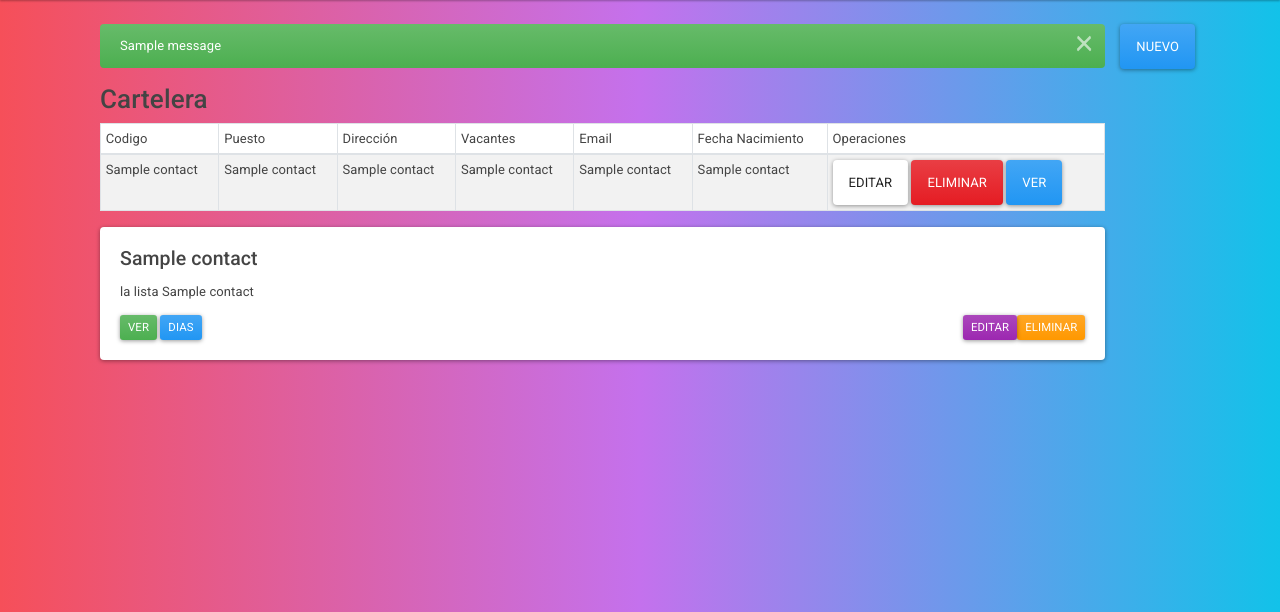
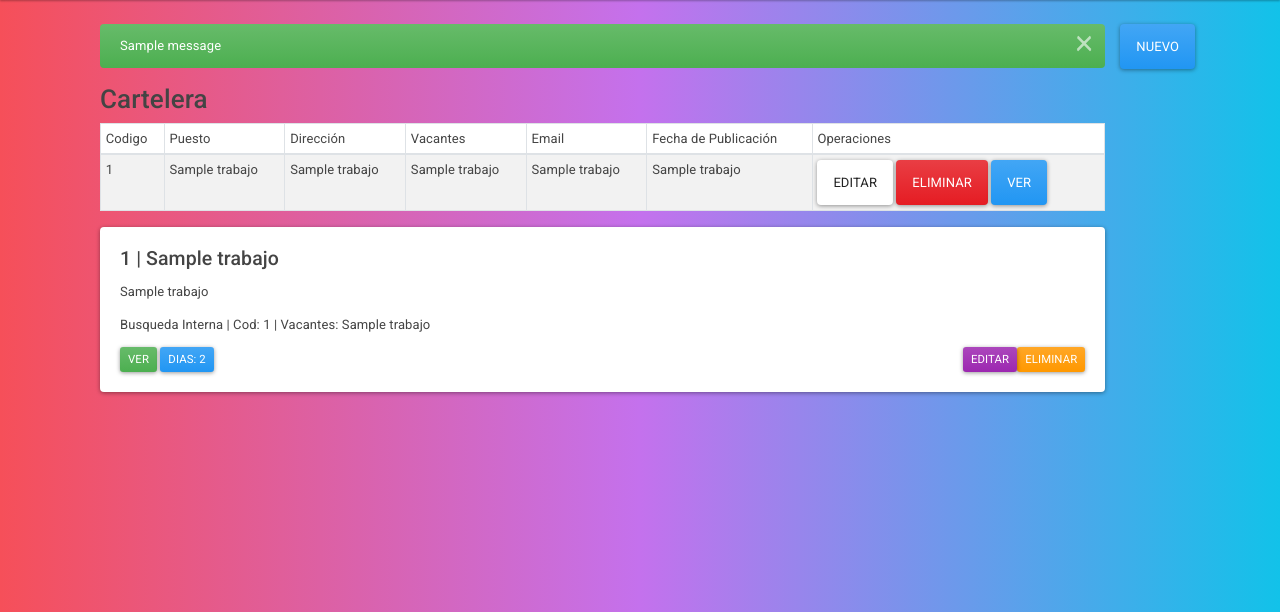
Before and after one commit to dsebas13/depec4, a Flask app: template templates/gridjobs.html in a window 1280 px wide. Shown: the part 80-692 px from the top of the page. Run offline with Flask 2, Linux system fonts and the light colour scheme; the template is opened without the code that fills it: most values are stand-ins (such as "Sample title", 1, 10 or a date in 2020); one stand-in notice (Sample message) is shown; some libraries are stand-ins or nearby versions.

Commit message:
tabla trabajos

```diff
--- a/app.py
+++ b/app.py
@@ -30,9 +30,9 @@ def grid():
 @app.route('/gridjobs')
 def gridjobs():
     cur = mysql.connection.cursor()
-    cur.execute('SELECT * FROM contacts')
+    cur.execute('SELECT * FROM trabajos')
     data = cur.fetchall()
-    return render_template('gridjobs.html', contacts = data)
+    return render_template('gridjobs.html', trabajos = data)
 
 @app.route('/add_contact', methods= ['POST'])
 def add_contact():
--- a/templates/edit-contact.html
+++ b/templates/edit-contact.html
@@ -31,8 +31,6 @@
                     Save
                 </button>
                 <a href="{{url_for('grid')}}" class="btn btn-primary">Regresar</a>
-
-
             </div>
         </form>
     </div>
--- a/templates/grid.html
+++ b/templates/grid.html
@@ -41,10 +41,10 @@
                 <tr>
                     <td> {{ contact.1 }} </td>
                     <td> {{ contact.2 }} </td>
+                    <td> {{ contact.6 }} </td>
                     <td> {{ contact.3 }} </td>
                     <td> {{ contact.4 }} </td>
                     <td> {{ contact.5 }} </td>
-                    <td> {{ contact.6 }} </td>
                     <td>
                         <a href="/edit/{{contact.0}}" class="btn btn-secondary">Edit</a>
                         <a href="/delete/{{contact.0}}" class="btn btn-danger btn-delete">Delete</a>
--- a/templates/gridjobs.html
+++ b/templates/gridjobs.html
@@ -32,39 +32,40 @@
                     <td>Dirección</td>
                     <td>Vacantes</td>
                     <td>Email</td>
-                    <td>Fecha Nacimiento</td>
+                    <td>Fecha de Publicación</td>
                     <td>Operaciones</td>
                 </tr>
             </thead>
             <tbody>
-                {% for contact in contacts %}
+                {% for trabajo in trabajos %}
                 <tr>
-                    <td> {{ contact.1 }} </td>
-                    <td> {{ contact.2 }} </td>
-                    <td> {{ contact.3 }} </td>
-                    <td> {{ contact.4 }} </td>
-                    <td> {{ contact.5 }} </td>
-                    <td> {{ contact.6 }} </td>
+                    <td> {{ trabajo.0 }} </td>
+                    <td> {{ trabajo.2 }} </td>
+                    <td> {{ trabajo.1 }} </td>
+                    <td> {{ trabajo.4 }} </td>
+                    <td> {{ trabajo.7 }} </td>
+                    <td> {{ trabajo.3 }} </td>
                     <td>
-                        <a href="/edit/{{contact.0}}" class="btn btn-secondary">Editar</a>
-                        <a href="/delete/{{contact.0}}" class="btn btn-danger btn-delete">Eliminar</a>
-                        <a href="/view/{{contact.0}}" class="btn btn-primary">Ver</a>
+                        <a href="/edit/{{trabajo.0}}" class="btn btn-secondary">Editar</a>
+                        <a href="/delete/{{trabajo.0}}" class="btn btn-danger btn-delete">Eliminar</a>
+                        <a href="/view/{{trabajo.0}}" class="btn btn-primary">Ver</a>
                     </td>
                 </tr>
                 {% endfor %}
             </tbody>
         </table>
-        {% for contact in contacts %}
+        {% for trabajo in trabajos %}
         <div class="card text-black bg-white mb-2" style="display: block;">
 
             <div class="card-body">
 
-                <h4 class="card-title">{{ contact.1 }}</h4>
-                <p class="card-text">la lista {{ contact.2 }} </p>
-                <a href="/view/{{contact.0}}" class="btn btn-success btn-sm">Ver</a>
-                <button type="button" class="btn btn-primary btn-sm">Dias</button>
-                <a href="/view/{{contact.0}}" class="btn btn-warning btn-sm" rigth style="float: right">Eliminar</a>
-                <a href="/view/{{contact.0}}" class="btn btn-info btn-sm" rigth style="float: right">Editar</a>
+                <h4 class="card-title">{{ trabajo.0 }} | {{trabajo.2}}</h4>
+                <p class="card-text"> {{ trabajo.1 }} </p>
+                <p class="card-text"> Busqueda Interna | Cod: {{ trabajo.0 }} | Vacantes: {{ trabajo.4 }} </p>
+                <a href="/view/{{trabajo.0}}" class="btn btn-success btn-sm">Ver</a>
+                <button type="button" class="btn btn-primary btn-sm">Dias: 2 </button>
+                <a href="/view/{{trabajo.0}}" class="btn btn-warning btn-sm" rigth style="float: right">Eliminar</a>
+                <a href="/view/{{trabajo.0}}" class="btn btn-info btn-sm" rigth style="float: right">Editar</a>
 
             </div>
 
```
Also changed, not shown: templates/index.html (+10 -2 lines).
